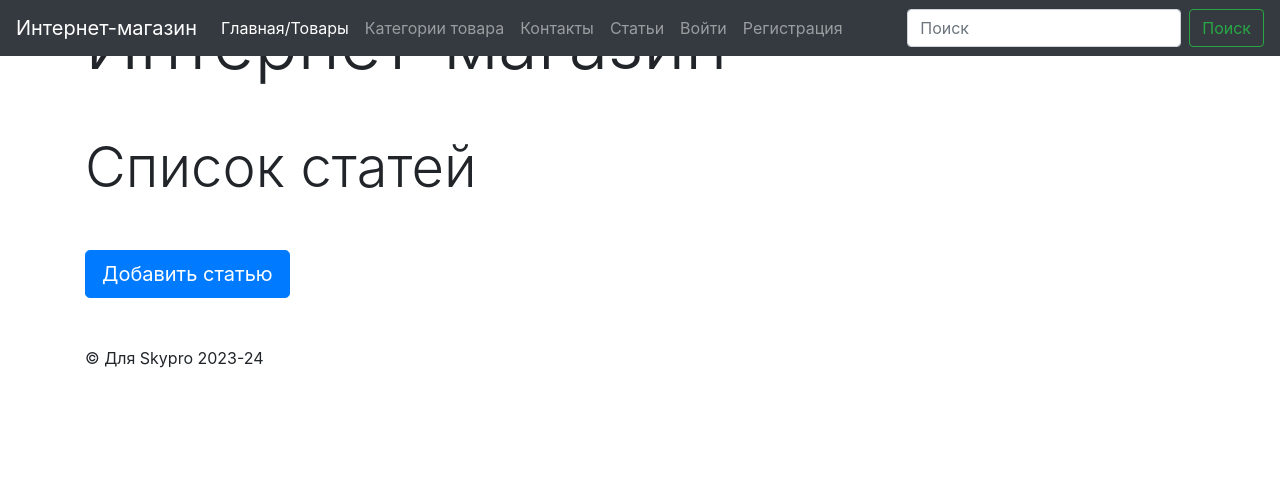
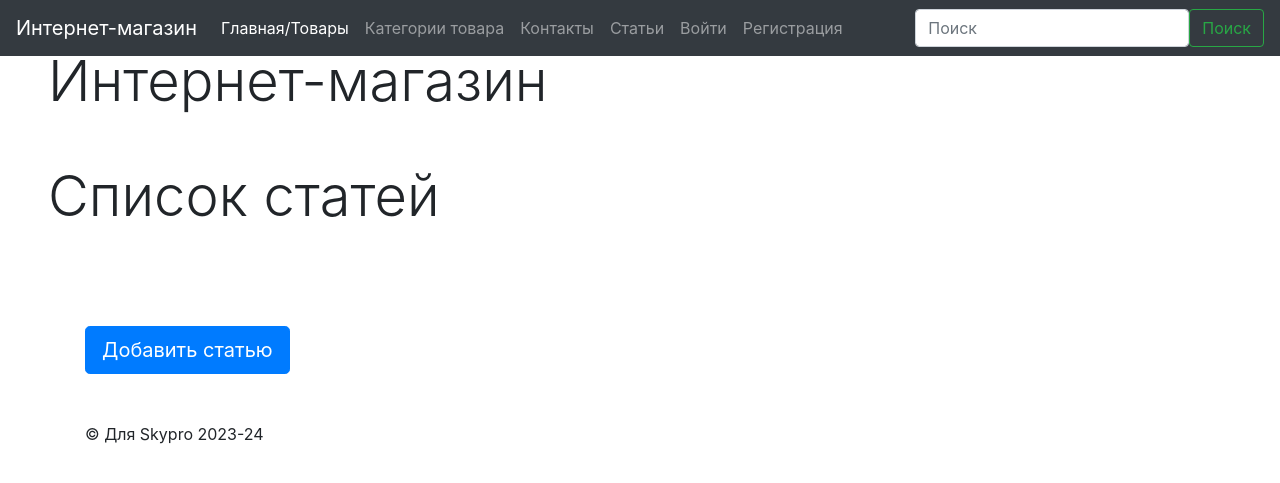
Before and after one commit to BalDim1971/ishop, a Django app: page /blog/ in a window 1280 px wide. Shown: the top 483 px of the page. Run offline with Django 5.2, Linux system fonts and the light colour scheme; data that the repository does not hold is empty; some libraries are stand-ins or nearby versions.

Commit message:
Интернет магазин. Домашние работы по курсу "Работа с ORM в Django". Домашнее задание по уроку 23.1 Права доступа. 1. Добавлены docstring в формы товаров. 2. В модели товаров добавлены docstring и в Product добавлено поле status 3. settings.py добавлен комментарий и дополнительный EMAIL_BACKEND ??? 4. Исправлено верхнее меню, вывод в одну строку. 5. Добавлен доступ в товары.

```diff
--- a/catalog/forms.py
+++ b/catalog/forms.py
@@ -11,9 +11,9 @@ stop_words = ['казино', 'криптовалюта', 'крипта', 'би
 
 
 class StyleFormMixin:
-    '''
+    """
     Общий класс для стилизации форм
-    '''
+    """
     def __init__(self, *args, **kwargs):
         super().__init__(*args, **kwargs)
         for field_name, field in self.fields.items():
@@ -22,12 +22,18 @@ class StyleFormMixin:
 
 
 class CategoryForm(StyleFormMixin, forms.ModelForm):
+    """
+    Класс с описанием формы для категорий
+    """
     class Meta:
         model = Category
         fields = '__all__'
 
 
 class ProductForm(StyleFormMixin, forms.ModelForm):
+    """
+    Класс с описанием формы для товара
+    """
     class Meta:
         model = Product
         fields = '__all__'
@@ -50,6 +56,9 @@ class ProductForm(StyleFormMixin, forms.ModelForm):
 
 
 class VersionForm(StyleFormMixin, forms.ModelForm):
+    """
+    Класс с описанием формы для версии товара
+    """
     class Meta:
         model = VersionProduct
         fields = '__all__'
--- a/catalog/templates/catalog/include/inc_main_menu.html
+++ b/catalog/templates/catalog/include/inc_main_menu.html
@@ -35,9 +35,9 @@
             </li>
             {% endif %}
         </ul>
-        <form class="form-inline my-2 my-lg-0">
-            <input class="form-control mr-sm-2" type="text" placeholder="Поиск" aria-label="Поиск">
-            <button class="btn btn-outline-success my-2 my-sm-0" type="submit">Поиск</button>
+        <form class="d-flex" role="search">
+            <input class="form-control me-2" type="search" placeholder="Поиск" aria-label="Поиск">
+            <button class="btn btn-outline-success" type="submit">Поиск</button>
         </form>
     </div>
 </nav>
--- a/catalog/templates/catalog/include/inc_main_title.html
+++ b/catalog/templates/catalog/include/inc_main_title.html
@@ -1,4 +1,4 @@
-    <div class="container">
-        <h1 class="display-3 fw-normal mb-5">Интернет-магазин</h1>
+  <div class="bg-body-tertiary p-5 rounded">
+        <h1 class="display-4 fw-normal mb-5">Интернет-магазин</h1>
         <h1 class="display-4 fw-normal mb-5">{{ title }}</h1>
-    </div>
+  </div>
```
Also changed, not shown: catalog/models.py (+18 -9 lines), catalog/views.py (+7 -4 lines), config/settings.py (+4 -3 lines), catalog/migrations/0011_rename_autor_product_author_product_status.py (added), users/migrations/0014_alter_user_code.py (added), users/migrations/0015_alter_user_code.py (added), users/migrations/0016_alter_user_code.py (added).
